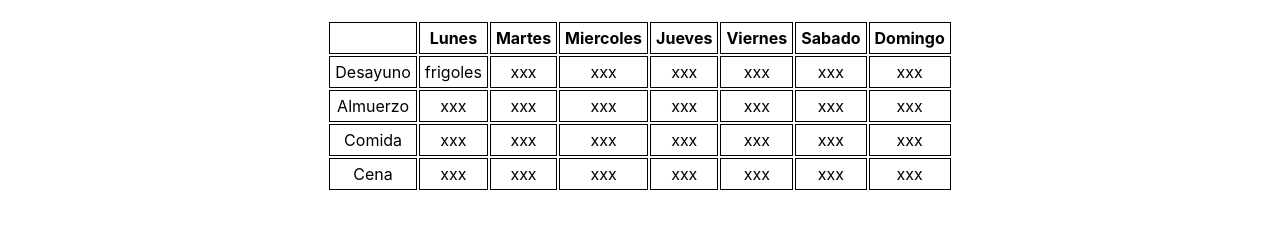
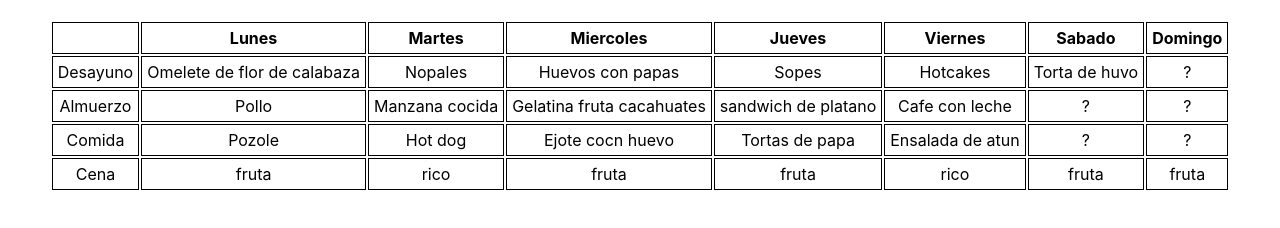
Before and after one commit to RoaringPort/roaringport.github.io, a plain HTML site: page index.html in a window 1280 px wide. Drawn offline with Linux system fonts and the light colour scheme.

Commit message:
15/08/21 20:41

```diff
--- a/index.html
+++ b/index.html
@@ -23,46 +23,46 @@
 
 				<tr>
 					<td>Desayuno</td>
-					<td>frigoles</td> <!--Lunes-->
-					<td>xxx</td> <!--Martes-->
-					<td>xxx</td> <!--Miercoles-->
-					<td>xxx</td> <!--Jueves-->
-					<td>xxx</td> <!--Viernes-->
-					<td>xxx</td> <!--Sabado-->
-					<td>xxx</td> <!--Domingo-->
+					<td>Omelete de flor de calabaza</td> <!--Lunes-->
+					<td>Nopales</td> <!--Martes-->
+					<td>Huevos con papas</td> <!--Miercoles-->
+					<td>Sopes</td> <!--Jueves-->
+					<td>Hotcakes</td> <!--Viernes-->
+					<td>Torta de huvo</td> <!--Sabado-->
+					<td>?</td> <!--Domingo-->
 				</tr> <!--Desayuno-->
 
 				<tr>
 					<td>Almuerzo</td>
-					<td>xxx</td> <!--Lunes-->
-					<td>xxx</td> <!--Martes-->
-					<td>xxx</td> <!--Miercoles-->
-					<td>xxx</td> <!--Jueves-->
-					<td>xxx</td> <!--Viernes-->
-					<td>xxx</td> <!--Sabado-->
-					<td>xxx</td> <!--Domingo-->
+					<td>Pollo</td> <!--Lunes-->
+					<td>Manzana cocida</td> <!--Martes-->
+					<td>Gelatina fruta cacahuates</td> <!--Miercoles-->
+					<td>sandwich de platano</td> <!--Jueves-->
+					<td>Cafe con leche</td> <!--Viernes-->
+					<td>?</td> <!--Sabado-->
+					<td>?</td> <!--Domingo-->
 				</tr> <!--Almuerzo-->
 
 				<tr>
 					<td>Comida</td>
-					<td>xxx</td> <!--Lunes-->
-					<td>xxx</td> <!--Martes-->
-					<td>xxx</td> <!--Miercoles-->
-					<td>xxx</td> <!--Jueves-->
-					<td>xxx</td> <!--Viernes-->
-					<td>xxx</td> <!--Sabado-->
-					<td>xxx</td> <!--Domingo-->
+					<td>Pozole</td> <!--Lunes-->
+					<td>Hot dog</td> <!--Martes-->
+					<td>Ejote cocn huevo</td> <!--Miercoles-->
+					<td>Tortas de papa</td> <!--Jueves-->
+					<td>Ensalada de atun</td> <!--Viernes-->
+					<td>?</td> <!--Sabado-->
+					<td>?</td> <!--Domingo-->
 				</tr> <!--Comida-->
 
 				<tr>
 					<td>Cena</td>
-					<td>xxx</td> <!--Lunes-->
-					<td>xxx</td> <!--Martes-->
-					<td>xxx</td> <!--Miercoles-->
-					<td>xxx</td> <!--Jueves-->
-					<td>xxx</td> <!--Viernes-->
-					<td>xxx</td> <!--Sabado-->
-					<td>xxx</td> <!--Domingo-->
+					<td>fruta</td> <!--Lunes-->
+					<td>rico</td> <!--Martes-->
+					<td>fruta</td> <!--Miercoles-->
+					<td>fruta</td> <!--Jueves-->
+					<td>rico</td> <!--Viernes-->
+					<td>fruta</td> <!--Sabado-->
+					<td>fruta</td> <!--Domingo-->
 				</tr> <!--Cena-->
 
 			</table>
```
